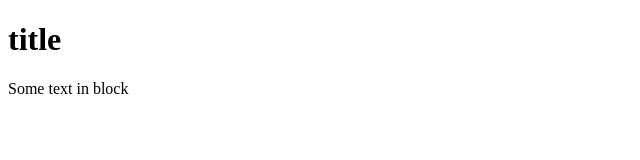
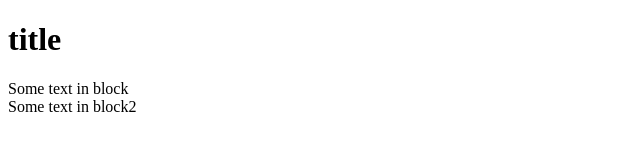
Before and after one commit to MagicBox15/git, a plain HTML site: page index.html in a window 1280 px wide. Shown: the whole page, without its empty margins (0-640 px from the left). Drawn offline with Linux system fonts and the light colour scheme.

Commit message:
changes1

```diff
--- a/index.html
+++ b/index.html
@@ -10,5 +10,6 @@
     <h1>title</h1>
     <script src="index.js"></script>
     <div>Some text in block</div>
+    <div>Some text in block2</div>
 </body>
 </html>
```
